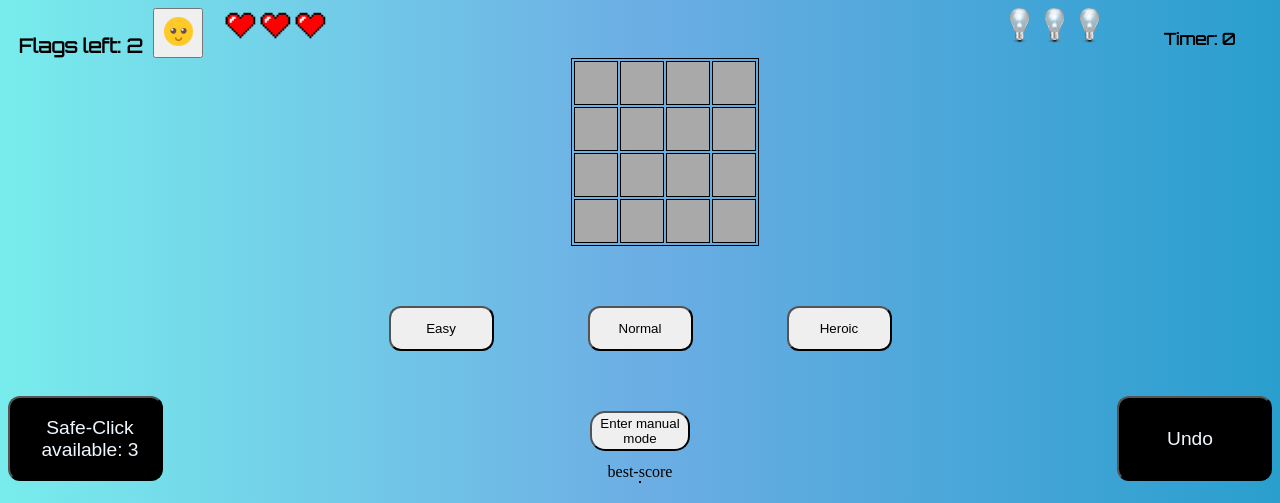
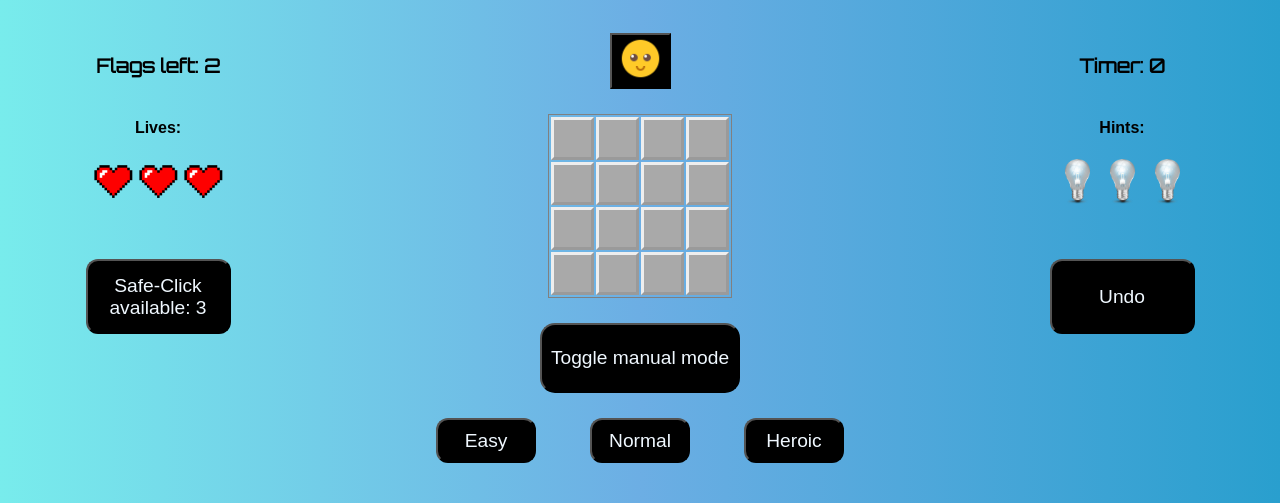
Before and after one commit to Naphtali1989/Mine-Sweeper, a plain HTML site: page index.html in a window 1280 px wide. Shown: the top 503 px of the page. Drawn offline with Linux system fonts and the light colour scheme.

Commit message:
Add files via upload

```diff
--- a/css/main.css
+++ b/css/main.css
@@ -1,160 +1,198 @@
 body {
     background-image: linear-gradient(to left, rgb(41, 159, 206), rgb(108, 174, 228), rgb(120, 236, 236));
-    background-size: contain;
     text-align: center;
 }
 
-table {
-    border: 1px solid black;
-    /* border-collapse: collapse; */
+.game-table {
+    border: 1px solid gray;
     margin: auto;
     text-align: center;
 }
-table:hover{
+
+.game-table:hover {
     cursor: pointer;
 }
-img {
-    text-align: center;
-    width: 35px;
-    height: 35px;
+
+.smiley,
+.misc-img {
+    width: 45px;
+    height: 45px;
 }
 
-.header {
+img {
+    width: 28px;
+    height: 28px;
+}
+
+.left-side {
+    float: left;
     font-family: 'orbitron', sans-serif;
     text-align: center;
+    width: 300px;
+    height: 370px;
 }
 
 .flags-left {
-    float: left;
     font-size: larger;
     text-align: center;
+    width: 165px;
+    height: 50px;
+    padding-top: 20px;
+    padding-bottom: 20px;
+    margin: auto;
+}
+
+.lives {
+    font-family: Arial, Helvetica, sans-serif;
+    text-align: center;
+    margin: auto;
     width: 145px;
     height: 50px;
-    padding-bottom: 15px;
+    padding-bottom: 70px;
+}
+
+.safe-click {
+    font-family: Arial, Helvetica, sans-serif;
+    text-align: center;
+    font-size: larger;
+    background-color: black;
+    color: aliceblue;
+    margin: auto;
+    border-radius: 12px;
+    margin-top: 20px;
+    width: 145px;
+    height: 75px;
+}
+
+.safe-click:hover {
+    cursor: pointer;
 }
 
 .reset-game {
-    float: inline-start;
-    width: 50px;
-    height: 50px;
     margin: auto;
+    font-size: larger;
+    background-color: black;
+    color: aliceblue;
     text-align: center;
+    margin-bottom: 25px;
+    margin-top: 25px;
 }
-.reset-game:hover{
+
+.reset-game:hover {
     cursor: pointer;
 }
 
+.right-side {
+    font-family: 'orbitron', sans-serif;
+    text-align: center;
+    float: right;
+    width: 300px;
+    height: 370px;
+}
+
 .timer {
-    float: right;
+    font-size: larger;
     text-align: center;
+    width: 165px;
+    height: 50px;
+    padding-top: 20px;
+    padding-bottom: 20px;
+    margin: auto;
+}
+
+.hints {
+    font-family: Arial, Helvetica, sans-serif;
+    text-align: center;
+    margin: auto;
     width: 145px;
     height: 50px;
-    transition: 0.5s;
-    padding-bottom: 15px;
+    padding-bottom: 70px;
 }
 
-.misc {
-    position: relative;
-    bottom: 20px;
-    height: 50px;
-    text-align: center;
-}
-
-.safe-click {
-    padding-left: 15px;
-    float: left;
-}
-.safe-click:hover{
+.hints:hover {
     cursor: pointer;
 }
 
 .undo {
-    padding-right: 15px;
-    float: right;
+    font-family: Arial, Helvetica, sans-serif;
+    text-align: center;
+    font-size: larger;
+    background-color: black;
+    color: aliceblue;
+    margin: auto;
+    border-radius: 12px;
+    margin-top: 20px;
+    width: 145px;
+    height: 75px;
 }
-.undo:hover{
-    cursor: pointer;
-}
-.manual-position {
-    margin-top: 15px;
-    border-radius: 15px;
-    width: 100px;
-    height: 40px;
-}
-.manual-position:hover{
+
+.undo:hover {
     cursor: pointer;
 }
 
-.undo,
-.safe-click {
+.manual-position {
     font-size: larger;
     background-color: black;
     color: aliceblue;
     text-align: center;
-    text-decoration: aliceblue;
-    border-radius: 12px;
-    width: 155px;
-    height: 85px;
+    margin-top: 25px;
+    border-radius: 15px;
+    width: 200px;
+    height: 70px;
+}
+
+.manual-position:hover {
+    cursor: pointer;
 }
 
 .difficulties {
-    margin-top: 15px;
     text-align: center;
 }
 
 .cell {
-    border: 1px solid black;
-    width: 40px;
-    height: 40px;
+    border: 3px solid lightgray;
+    font-weight: bold;
+    font-size: x-large;
+    width: 35px;
+    height: 35px;
     text-align: center;
     background-color: lightgray;
 }
 
 .covered {
     background-color: darkgrey;
+    border: 3px solid;
+    border-style: outset;
+    transition: 1s;
 }
 
 .safe {
     background-color: maroon;
-}
-
-.lives {
-    float: left;
-    padding-top: 20px;
-    text-align: center;
-    width: 145px;
-    height: 50px;
-}
-
-.hints {
-    float: right;
-    padding-top: 20px;
-    text-align: center;
-    width: 145px;
-    height: 50px;
-}
-
-.hints:hover{
-    cursor: pointer;
+    transition: 1s;
 }
 
 .difficulties button {
+    font-size: larger;
+    background-color: black;
+    color: aliceblue;
+    text-align: center;
     border-radius: 12px;
-    margin: 45px;
-    width: 105px;
+    margin: 25px;
+    width: 100px;
     height: 45px;
 }
 
-.difficulties button:hover{
+.difficulties button:hover {
     cursor: pointer;
 }
 
 .modal {
+    font-family: Arial, Helvetica, sans-serif;
     font-size: x-large;
     text-align: center;
     position: absolute;
-    top: 200px;
-    left: 20px;
+    top: 345px;
+    left: 75px;
     visibility: hidden;
 }
 
@@ -162,9 +200,30 @@ img {
     visibility: visible;
 }
 
-.best-score {
+.high-scores-div {
+    font-family: Arial, Helvetica, sans-serif;
+    margin-top: 20px;
+}
+
+.high-scores-table {
+    margin: auto;
     text-align: center;
-    padding: 12px;
+    border: 2px solid black;
+    border-collapse: collapse;
+}
+
+.high-score-head {
+    padding-top: 10px;
+    padding-bottom: 10px;
+    padding-left: 35px;
+    padding-right: 35px;
+    border: 2px solid black;
+}
+
+.high-score-cell {
+    padding-top: 6px;
+    padding-bottom: 6px;
+    border: 2px solid black;
 }
 
 .number-1 {
--- a/index.html
+++ b/index.html
@@ -12,35 +12,53 @@
 <body onload="initGame()">
 
     <div>
-        <div class="header">
+        <div class="left-side">
+
             <div class="flags-left">
                 <h4>Flags left: <span></span></h4>
             </div>
-            <button class="reset-game" onclick="initGame()"></button>
+
+            <div class="lives">
+                <h4>Lives:</h4>
+                <span></span>
+            </div>
+
+            <button class="safe-click" onclick="randomizeSafeBlock()">
+                Safe-Click available: <span></span>
+            </button>
+
+        </div>
+
+        <button class="reset-game" onclick="initGame()"></button>
+
+        <div class="right-side">
+
             <div class="timer">
                 <h4>
                     Timer: <span></span>
                 </h4>
             </div>
-        </div>
-
-        <div class="misc">
-            <div class="lives">
-                <span></span>
-
-            </div>
 
             <div class="hints" onclick="manageHint()">
+                <h4>Hints:</h4>
                 <span></span>
             </div>
 
-
+            <button class="undo" onclick="undo()">Undo</button>
         </div>
 
-        <table>
+    </div>
 
+    <div>
+
+        <table class="game-table">
             <tbody class="mine-field" oncontextmenu="return false;"></tbody>
         </table>
+
+    </div>
+
+    <div>
+        <button onclick="toggleManualMode()" class="manual-position">Toggle manual mode</button>
 
         <div class="difficulties">
             <button onclick="changeDiff(4, 2)" class="easy-button">Easy</button>
@@ -48,20 +66,13 @@
             <button onclick="changeDiff(12, 30)" class="heroic-button">Heroic</button>
         </div>
 
-        <div>
-            <button class="safe-click" onclick="randomizeSafeBlock()">
-                Safe-Click available: <span></span>
-            </button>
-            <div class="modal">
-                <p>You have <span></span> mines left to place!</p>
-            </div>
-            <button onclick="toggleManualMode()" class="manual-position">Enter manual mode</button>
-
-            <button class="undo" onclick="undo()"> Undo </button>
+        <div class="modal">
+            <p>You have <span></span> mines left to place!</p>
         </div>
 
-        <div class="best-score">best-score
-            <table>
+        <div class="high-scores-div">
+            <h1>High Scores</h1>
+            <table class="high-scores-table">
                 <tbody class="high-scores"></tbody>
             </table>
         </div>
--- a/js/main.js
+++ b/js/main.js
@@ -1,19 +1,19 @@
 'use strict';
 
-const LIVES = '<img src="imgs/life.png">';
-const HINTS_ON = '<img src="imgs/bulbon.png">';
-const HINTS_OFF = '<img src="imgs/bulboff.png">';
+const LIVES = '<img class="misc-img" src="imgs/life.png">';
+const HINTS_ON = '<img class="misc-img" src="imgs/bulbon.png">';
+const HINTS_OFF = '<img class="misc-img" src="imgs/bulboff.png">';
 
 const MINE_BLACK = '<img src="imgs/mineblack.png">';
 const MINE_RED = '<img src="imgs/minered.png">';
 const FLAG = '<img src="imgs/flag.png">';
 
-const HAPPY = '<img src="imgs/happy.png">';
-const SAD = '<img src="imgs/sad.png">';
-const SHOCKED = '<img src="imgs/shocked.png">';
-const WINNER = '<img src="imgs/winner.png">';
+const HAPPY = '<img class="smiley" src="imgs/happy.png">';
+const SAD = '<img class="smiley" src="imgs/sad.png">';
+const SHOCKED = '<img class="smiley" src="imgs/shocked.png">';
+const WINNER = '<img class="smiley" src="imgs/winner.png">';
 
-var gLocalStorageIdx;
+// localStorage.clear()
 
 var gTempIdx = 0;
 var gLastMoves = [];
@@ -25,12 +25,14 @@ var gLevel = {
     MINES: 2
 };
 var gGame = {};
+
+var gDifficulty;
+
 var gShownCount;
 var gLifeCount;
 var gHintsCount;
 var gSafeClickCount;
 var gGameInterval;
-
 
 
 function initGame() {
@@ -45,7 +47,6 @@ function initGame() {
         isManual: false,
         isHintActive: false,
         isSafeOn: false,
-        // shownCount: 0,
         minesToPlace: gLevel.MINES,
         markedCount: gLevel.MINES,
         secsPassed: 0,
@@ -63,6 +64,11 @@ function initGame() {
 
     gBoard = buildBoard();
     renderBoard(gBoard);
+    gDifficulty = 'Easy';
+    if (gLevel.MINES === 12) gDifficulty = 'Normal';
+    if (gLevel.MINES === 30) gDifficulty = 'Heroic';
+
+    renderWinners(gDifficulty);
 }
 
 function buildBoard() {
@@ -221,14 +227,15 @@ function checkGameOver(row, col) {
         playSadSound();
 
     }
-    if (gShownCount === ((gLevel.SIZE ** 2) - gLevel.MINES) &&
-        gGame.markedCount === 0) {
+    if (gShownCount === ((gLevel.SIZE ** 2) - gLevel.MINES) && gGame.markedCount === 0) {
         clearInterval(gGameInterval)
         gGame.isOver = true;
         elBtn.innerHTML = WINNER;
-        renderBoard(gBoard)
         playVictorySound();
-        createWinnerStr();
+        setTimeout(function() {
+            createNewWinnerStr();
+            renderWinners(gDifficulty);
+        }, 1000)
     }
     return false;
 }
@@ -295,7 +302,7 @@ function unMarkSafeSpot() {
 
 function toggleManualMode() {
     if (gGame.isOn) return;
-    gGame.isManual = true;
+    gGame.isManual = !gGame.isManual;
     for (var i = 0; i < gBoard.length; i++) {
         for (var j = 0; j < gBoard.length; j++) {
             var cell = gBoard[i][j];
@@ -308,7 +315,6 @@ function toggleManualMode() {
 
     var elModal = document.querySelector('.modal');
     elModal.classList.toggle('show');
-
 }
 
 function placeMines(rowIdx, colIdx) {
@@ -326,6 +332,7 @@ function placeMines(rowIdx, colIdx) {
     elModalSpan.innerText = gGame.minesToPlace;
 
     if (gGame.minesToPlace === 0) {
+        setTimeout(function() {
             for (var i = 0; i < gBoard.length; i++) {
                 for (var j = 0; j < gBoard.length; j++) {
                     gBoard[i][j].minesAroundCount = setMinesNegsCount(gBoard, i, j);
@@ -335,20 +342,18 @@ function placeMines(rowIdx, colIdx) {
             gGameInterval = setInterval(showTimer, 1000);
             addNumColors();
             gGame.isOn = true;
+        }, 1000)
     }
 }
 
 function undo() {
-    if (gTempIdx === 0) return;
-    console.log('Undoing!')
+    if (gTempIdx === 0 || gGame.isOver) return;
 
     gTempIdx--;
     gGame = {};
     gGame = gTempLocations[gTempIdx].condition;
     var prevMovesCount = gTempLocations[gTempIdx].steps.length;
     for (var idx = 0; idx < prevMovesCount; idx++) {
-
-        console.log(gGame)
         var i = gTempLocations[gTempIdx].steps[idx].i;
         var j = gTempLocations[gTempIdx].steps[idx].j;
 
@@ -380,12 +385,8 @@ function undo() {
 
 // WIP
 
-
-function createWinnerStr() {
-    console.log(' making a winner!')
-    var time = gGame.secsPassed;
-    var name = 'Naphtali'; // add a prompt later
-    var difficulty = '';
+function createNewWinnerStr() {
+    var difficulty;
     switch (gLevel.MINES) {
         case 2:
             difficulty = 'Easy';
@@ -397,10 +398,70 @@ function createWinnerStr() {
             difficulty = 'Heroic';
             break;
     }
-    var winner = `${difficulty}, ${time}, ${name}`
-    console.log('The winner is:', winner)
-    localStorage.setItem('Winner', winner);
+    var currScoreStr = localStorage.getItem(`Winners-${difficulty}`)
+    var time = gGame.secsPassed;
+    var name = prompt('Hero, What is your name?'); // 'Naphtali'; // add a prompt later
+    var winner = `${name},${time},${difficulty};`
+
+    if (!currScoreStr) {
+        localStorage.setItem(`Winners-${difficulty}`, winner);
+    } else {
+        localStorage.setItem(`Winners-${difficulty}`, currScoreStr + winner);
+    }
 }
 
-var random = localStorage.getItem('Easy')
-console.log(random)
+function organizeWinnersIntoArr(str) {
+    var tempWinners = str.split(';');
+    var winners = [];
+    for (var i = 0; i < tempWinners.length; i++) {
+        if (!tempWinners[i]) break;
+        var currWinnerObj = {};
+        var tempCurrWinner = tempWinners[i];
+        tempCurrWinner = tempCurrWinner.split(',');
+        currWinnerObj = { name: tempCurrWinner[0], time: tempCurrWinner[1], difficulty: tempCurrWinner[2] };
+        winners.push(currWinnerObj);
+    }
+    sortWinners(winners)
+    return winners;
+}
+
+function sortWinners(allWinners) {
+    allWinners.sort(function(a, b) {
+        return a.time - b.time
+    });
+    if (allWinners.length > 5) allWinners.pop();
+}
+
+function changeObjsToStr(objs) {
+    var str = '';
+    for (var i = 0; i < objs.length; i++) {
+        str += `${objs[i].name},${objs[i].time},${objs[i].difficulty};`;
+    }
+    return str;
+}
+
+function renderWinners(difficulty) {
+    var currStorage = localStorage.getItem(`Winners-${difficulty}`);
+    if (!currStorage) return;
+
+    var currWinners = organizeWinnersIntoArr(currStorage);
+    var strHTML = `<tr>
+                <td class="high-score-head">Name</td>
+                <td class="high-score-head">Seconds</td>
+                <td class="high-score-head">difficulty</td>
+                </tr>`;
+    for (var i = 0; i < currWinners.length; i++) {
+        strHTML += '<tr>';
+        for (var key in currWinners[i]) {
+            var value = currWinners[i][key];
+            strHTML += `<td class="high-score-cell">${value}</td>`;
+        }
+        strHTML += '</tr>';
+    }
+
+    var elHighScore = document.querySelector('.high-scores');
+    elHighScore.innerHTML = strHTML;
+
+    var winnersStr = changeObjsToStr(currWinners);
+    localStorage.setItem(`Winners-${difficulty}`, winnersStr);
+}
--- a/js/misc.js
+++ b/js/misc.js
@@ -9,6 +9,7 @@ function showTimer() {
 }
 
 function changeDiff(size, mines) {
+    if (gGame.isManual) return;
     gLevel.SIZE = size;
     gLevel.MINES = mines;
     initGame();
@@ -173,7 +174,6 @@ function createCurrGameCondition() {
         isManual: gGame.isManual,
         isHintActive: gGame.isHintActive,
         isSafeOn: gGame.isSafeOn,
-        // shownCount: gGame.shownCount,
         minesToPlace: gGame.minesToPlace,
         markedCount: gGame.markedCount,
         secsPassed: gGame.secsPassed + 1,
```
Lines whose indentation alone changed are shown as unchanged.
